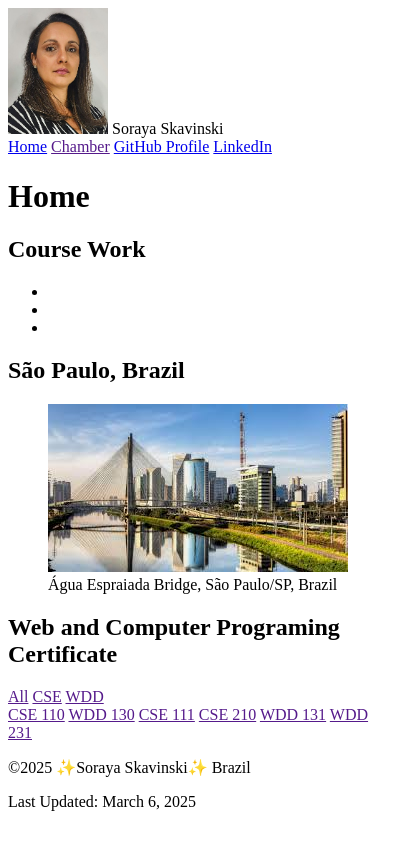
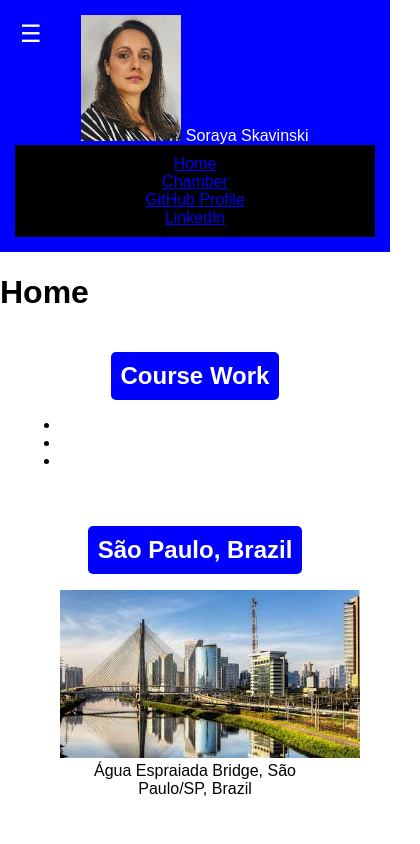
Before and after one commit to sorayaskavinski/wdd231, a plain HTML site: page index.html in a window 390 px wide. Shown: the top 844 px of the page, 420 px wide, since content can reach past the window. Drawn offline with Linux system fonts and the light colour scheme.

Commit message:
some changes

```diff
--- a/index.html
+++ b/index.html
@@ -7,7 +7,6 @@
         <meta name="Description" content="Explore my WDD 231 coursework, including my Chamber project, GitHub and LinkedIn profile, and certificates earned along the way.">
         <meta name="author" content="Soraya Skavinski">
         <link rel="preconnect" href="https://fonts.googleapis.com">
-    <link rel="preconnect" href="https://fonts.gstatic.com" crossorigin>
         <link href="https://fonts.googleapis.com/css2?family=Roboto&display=swap" rel="stylesheet">
         <link rel="stylesheet" href="styles/base.css">
         <link rel="stylesheet" href="https://fonts.googleapis.com/css2?family=Roboto:wght@400;700&display=swap">
@@ -17,9 +16,10 @@
         <header>
             <img src="images/profile.jpg" alt="Profile photo" width="100">
             <span>Soraya Skavinski</span>
+            <button class="menu-toggle">☰</button>
             <nav class="main-nav">
                 <a href="#">Home</a>
-        <a href="">Chamber</a>
+                <a href="#">Chamber</a>
                 <a href="https://github.com/sorayaskavinski" target="_blank">GitHub Profile</a>
                 <a href="https://www.linkedin.com/in/soraya-skavinski/" target="_blank" rel="noopener noreferrer">LinkedIn</a>
             </nav>
@@ -30,31 +30,33 @@
                 <h2>Course Work</h2>
                 <ul>
                     <li>
-
+                        <!-- Add course work here -->
                     </li>
                     <li>
-
+                        <!-- Add course work here -->
                     </li>
                     <li>
-
+                        <!-- Add course work here -->
                     </li>
                 </ul>
             </section>
+
             <section class="place">
                 <h2>São Paulo, Brazil </h2>
                 <figure>
-            <img src="images/city.jpeg" alt="Sao Paulo city">
+                    <img src="images/city.jpeg" alt="Aerial view of Água Espraiada Bridge in São Paulo, Brazil">
                     <figcaption>Água Espraiada Bridge, São Paulo/SP, Brazil</figcaption>
                 </figure>
             </section>
+
             <section>
                 <h2>Web and Computer Programing Certificate</h2>
-        <nav class="section">
+                <nav class="general">
                     <a href="">All</a>
                     <a href="">CSE</a>
                     <a href="">WDD</a>
                 </nav>
-        <nav class="subsection">
+                <nav class="specific">
                     <a href="">CSE 110</a>
                     <a href="">WDD 130</a>
                     <a href="">CSE 111</a>
@@ -64,6 +66,7 @@
                 </nav>
             </section>
         </main>
+
         <footer>
             <p>&copy;<span id="year"></span> ✨Soraya Skavinski✨ Brazil</p>
             <p id="lastModified"></p>
--- a/scripts/base.js
+++ b/scripts/base.js
@@ -1,18 +1,10 @@
-document.getElementById('year').textContent = new Date().getFullYear();
+document.getElementById("year").textContent = new Date().getFullYear();
 
-const lastModifiedDate = new Date(document.lastModified);
-document.getElementById('lastModified').textContent =
-    `Last Updated: ${lastModifiedDate.toLocaleDateString('en-US', {
-        year: 'numeric',
-        month: 'long',
-        day: 'numeric',
-    })}`;
+document.getElementById("lastModified").textContent = "Last Updated: " + document.lastModified;
 
-const hamburger = document.getElementById('hamburger');
-const navMenu = document.querySelector('nav ul');
+const menuToggle = document.querySelector(".menu-toggle");
+  const navLinks = document.querySelector(".nav-links");
 
-hamburger.addEventListener('click', () => {
-    const isVisible = navMenu.classList.toggle('visible');
-    hamburger.setAttribute('aria-expanded', isVisible.toString());
-    hamburger.textContent = isVisible ? '✖' : '☰';
-});
+  menuToggle.addEventListener("click", () => {
+    navLinks.classList.toggle("active");
+  });
--- a/styles/base.css
+++ b/styles/base.css
@@ -0,0 +1,130 @@
+/* General Styles */
+body {
+    font-family: Arial, sans-serif;
+    margin: 0;
+    padding: 0;
+    box-sizing: border-box;
+  }
+
+  header {
+    background-color: blue;
+    padding: 15px;
+    text-align: center;
+    color: white;
+    position: relative; /* Needed for positioning the menu toggle */
+  }
+
+  /* Navigation Bar */
+  nav {
+    background-color: black;
+    display: flex;
+    justify-content: center;
+    padding: 10px 0;
+  }
+
+  /* Navigation Links */
+  .nav-links {
+    list-style: none;
+    display: flex;
+    padding: 0;
+    margin: 0;
+  }
+
+  .nav-links li {
+    margin: 0 10px;
+  }
+
+  .nav-links a {
+    text-decoration: none;
+    color: white;
+    padding: 10px 15px;
+    display: block;
+    transition: background 0.3s ease;
+  }
+
+  /* Hover Effect */
+  .nav-links a:hover {
+    background-color: #333;
+    border-radius: 5px;
+  }
+
+  /* Wayfinding (Active Page Highlight) */
+  .nav-links .active {
+    background-color: white;
+    color: black;
+    font-weight: bold;
+    border-radius: 5px;
+  }
+
+  /* Section Styles */
+  section {
+    background-color: white;
+    padding: 20px;
+    text-align: center;
+  }
+
+  h2 {
+    background-color: blue;
+    color: white;
+    padding: 10px;
+    margin: 0 auto;
+    display: inline-block; /* Prevents stretching */
+    border-radius: 5px;
+  }
+
+  /* Footer */
+  footer {
+    background-color: blue;
+    color: white;
+    text-align: center;
+    padding: 15px;
+    position: relative;
+    bottom: 0;
+    width: 100%;
+  }
+
+  /* Hamburger Menu Button */
+  .menu-toggle {
+    display: none;
+    background: none;
+    border: none;
+    color: white;
+    font-size: 24px;
+    cursor: pointer;
+    padding: 10px;
+    position: absolute;
+    left: 10px;
+    top: 10px;
+  }
+
+  /* Responsive Styles */
+  @media screen and (max-width: 768px) {
+    nav {
+      flex-direction: column;
+      align-items: center;
+    }
+
+    .nav-links {
+      display: none;
+      flex-direction: column;
+      width: 100%;
+      text-align: center;
+    }
+
+    .nav-links li {
+      margin: 0;
+    }
+
+    .nav-links a {
+      padding: 15px;
+      border-top: 1px solid white;
+    }
+
+    .menu-toggle {
+      display: block;
+    }
+
+    .nav-links.active {
+      display: flex;
+    }
+  }
```
Lines whose indentation alone changed are shown as unchanged.
